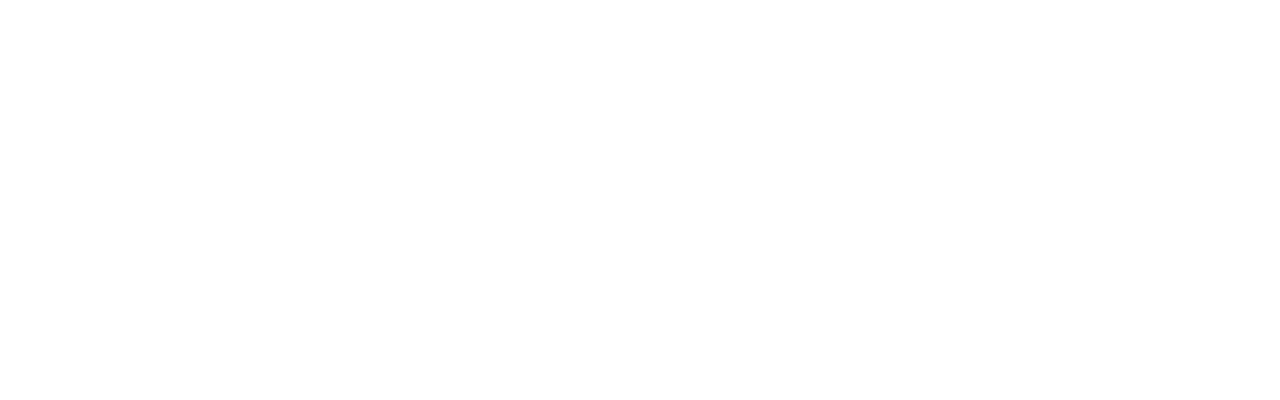
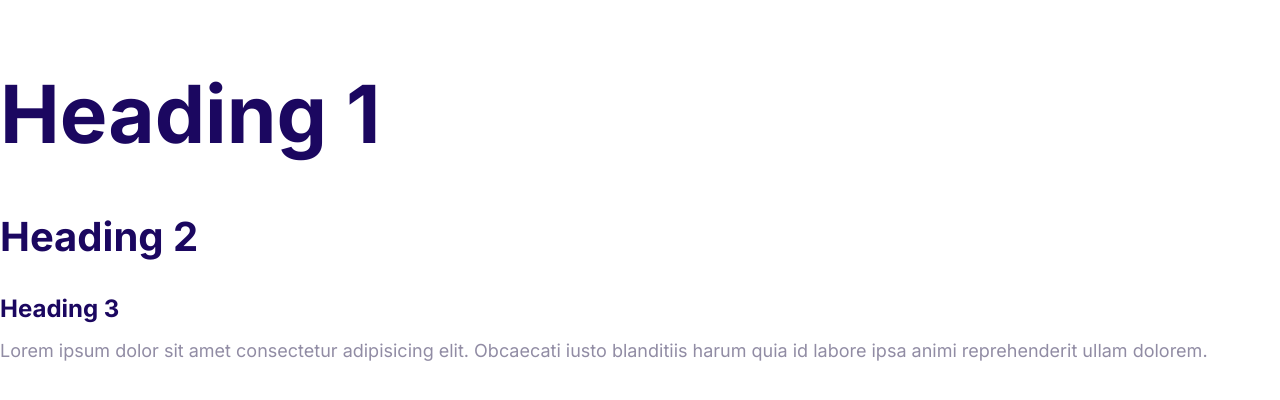
Before and after one commit to Rishi483/moshify, a plain HTML site: page index.html in a window 1280 px wide. Drawn offline with Linux system fonts and the light colour scheme.

Commit message:
defined the styles for the fonts

```diff
--- a/css/styles.css
+++ b/css/styles.css
@@ -5,3 +5,45 @@
     --color-headings:#1b0760;
     --color-body:#918ca4;
 }
+html{
+    /* 62.5% of 16px = 10px */
+    font-size: 62.5%;
+}
+body{
+    font-family: Inter,Arial, Helvetica, sans-serif;
+    color:var(--color-body);
+    font-size: 2.4rem;
+    line-height: 1.5;
+}
+
+h1,h2,h3{
+    color:var(--color-headings);
+    margin-bottom: 1rem;
+}
+h1{
+    font-size: 7rem;
+}
+h2{
+    font-size: 4rem;
+}
+h3{
+    font-size: 3rem;
+}
+p{
+    margin-top: 0;
+}
+
+@media screen and (min-width:1024px){
+    body{
+        font-size: 1.8rem;
+    }
+    h1{
+        font-size: 8rem;
+    }
+    h2{
+        font-size: 4rem;
+    }
+    h3{
+        font-size: 2.4rem;
+    }
+}
--- a/index.html
+++ b/index.html
@@ -5,10 +5,15 @@
     <meta http-equiv="X-UA-Compatible" content="IE=edge">
     <meta name="viewport" content="width=device-width, initial-scale=1.0">
     <title>Moshify</title>
+    <link rel="preconnect" href="https://fonts.googleapis.com"><link rel="preconnect" href="https://fonts.gstatic.com" crossorigin>
+    <link href="https://fonts.googleapis.com/css2?family=Inter:wght@400;700&family=Poppins:wght@500&display=swap" rel="stylesheet">
     <link rel="stylesheet" href="css/normalize.css">
     <link rel="stylesheet" href="css/styles.css">
 </head>
 <body>
-
+    <h1>Heading 1</h1>
+    <h2>Heading 2</h2>
+    <h3>Heading 3</h3>
+    <p>Lorem ipsum dolor sit amet consectetur adipisicing elit. Obcaecati iusto blanditiis harum quia id labore ipsa animi reprehenderit ullam dolorem.</p>
 </body>
 </html>
```
